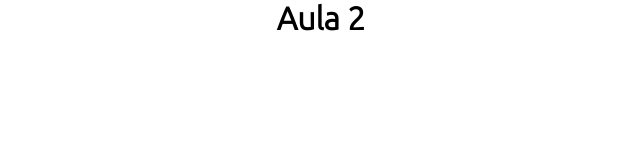
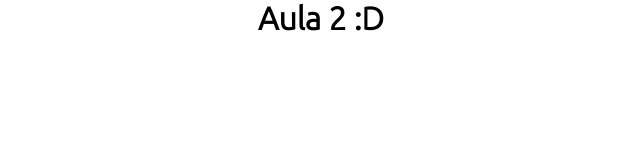
Before and after one commit to Spanyk/Lab-Engenharia-React-app, a React (Create React App) app: page /exercicio/atv2 in a window 1280 px wide. Shown: the top 160 px of the page, without its empty margins (319-959 px from the left). Built offline with nearby package versions, Linux system fonts and the light colour scheme.

Commit message:
Update atv2.js

```diff
--- a/src/pages/Aula2/atv2.js
+++ b/src/pages/Aula2/atv2.js
@@ -3,7 +3,7 @@ import React from "react";
 export default function Atv2() {
     return (
         <div>
-            <h1>Aula 2</h1>
+            <h1>Aula 2 :D</h1>
         </div>
     )
 }
```
